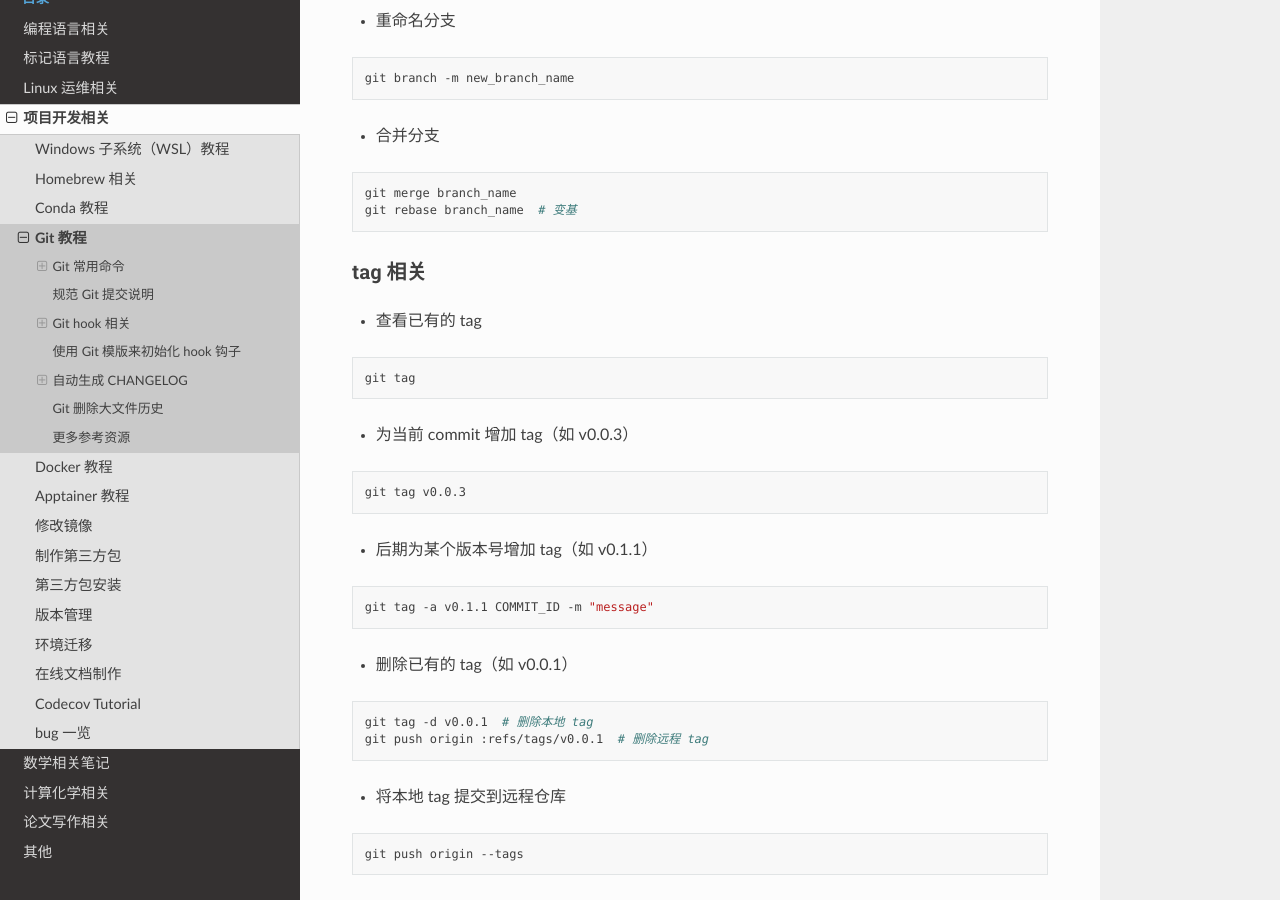
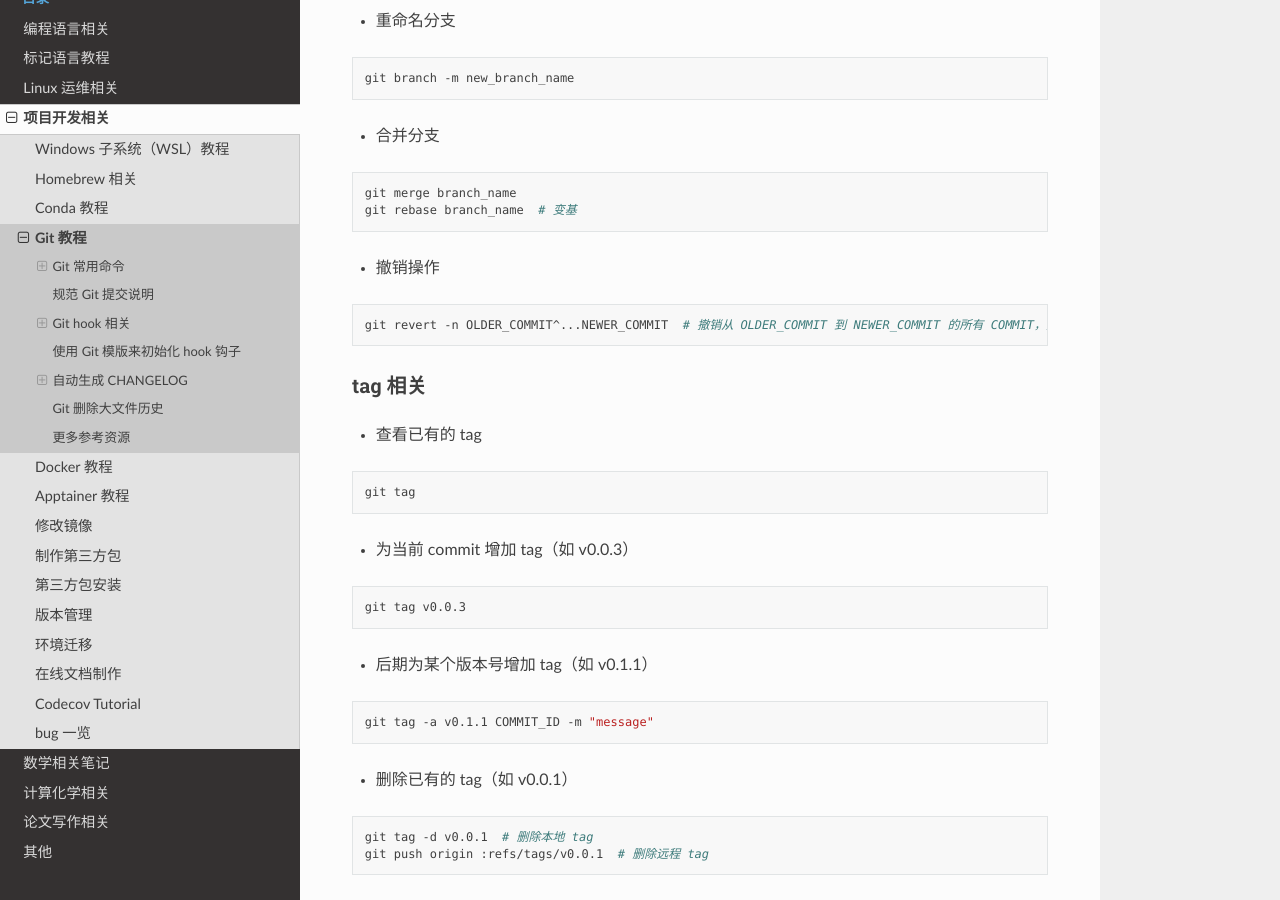
Before and after one commit to Rasic2/CodeNote, a Sphinx documentation site: the page built from docs/source/development/git.md, in a window 1280 px wide and 900 px high, scrolled down 2844 px. Built offline with Sphinx 7.4.7 and the Read the Docs theme 3.1.0, drawn with Linux system fonts in a browser that asks for light colours.

Commit message:
docs: add git revert

````diff
--- a/docs/source/development/git.md
+++ b/docs/source/development/git.md
@@ -145,6 +145,12 @@ git branch -m new_branch_name
 ```bash
 git merge branch_name
 git rebase branch_name  # 变基
+```
+
+- 撤销操作
+
+```bash
+git revert -n OLDER_COMMIT^...NEWER_COMMIT  # 撤销从 OLDER_COMMIT 到 NEWER_COMMIT 的所有 COMMIT，并且保存为一次 COMMIT
 ```
 
 ### tag 相关
````
